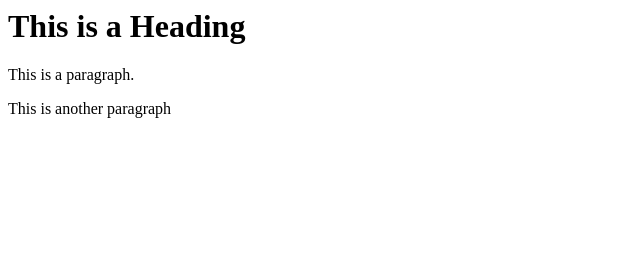
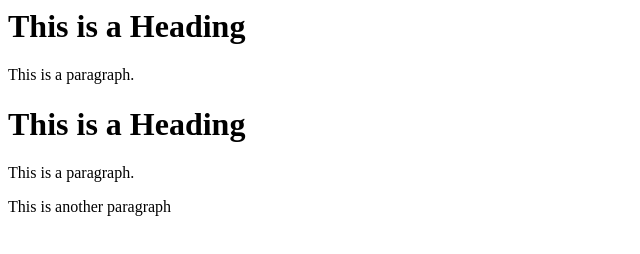
Before and after one commit to harshi777/Learning-git, a plain HTML site: page index.html in a window 1280 px wide. Shown: the whole page, without its empty margins (0-640 px from the left). Drawn offline with Linux system fonts and the light colour scheme.

Commit message:
Update index.html

```diff
--- a/index.html
+++ b/index.html
@@ -5,6 +5,9 @@
 
 <h1>This is a Heading</h1>
 <p>This is a paragraph.</p>
+
+<h1>This is a Heading</h1>
+<p>This is a paragraph.</p>
 <p> This is another paragraph</p>
 
 </body>
```
